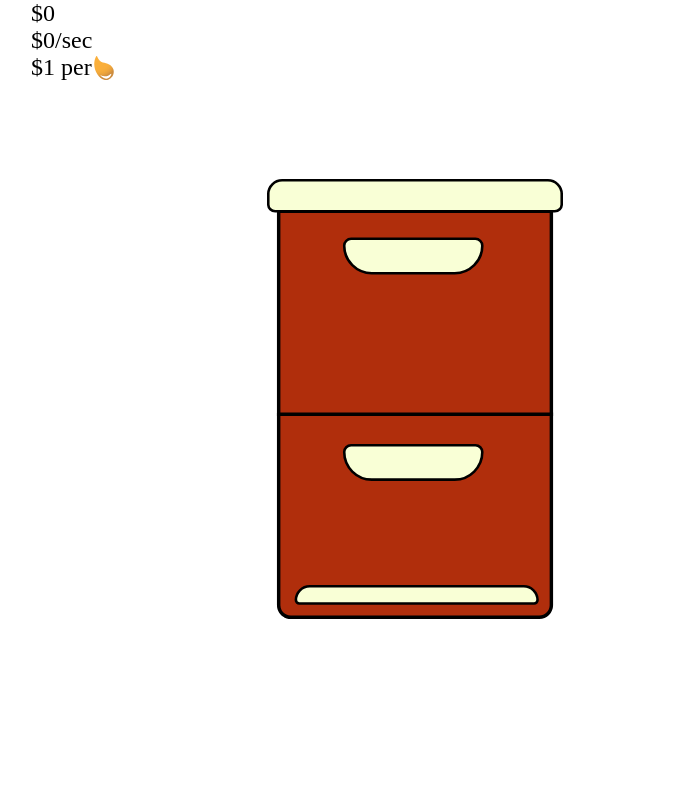
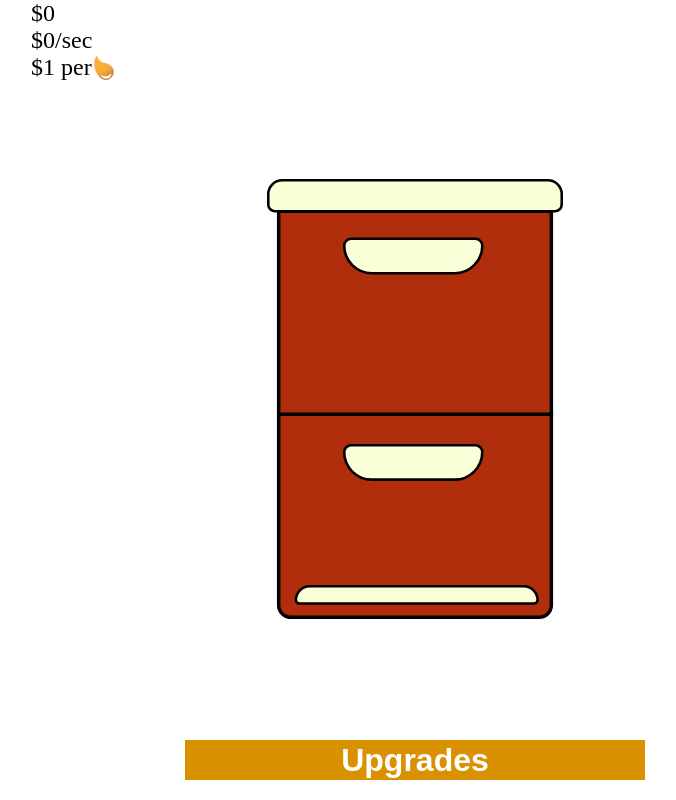
Before and after one commit to lvingonzales/honey-clicker, a React (Vite) app: page / in a window 1280 px wide. Shown: the whole page, without its empty margins (225-901 px from the left). Built offline with nearby package versions, Linux system fonts and the light colour scheme.

Commit message:
Added Upgrade Button

```diff
--- a/src/App.jsx
+++ b/src/App.jsx
@@ -2,6 +2,7 @@ import { useState } from "react";
 import HiveButton from "./Components/HiveButton";
 import "./Styles/App.css";
 import IncomeDisplay from "./Components/IncomeDisplay";
+import UpgradeButton from "./Components/UpgradeButton";
 
 export default function App () {
     const [money, setMoney] = useState(0);
@@ -17,7 +18,7 @@ export default function App () {
                 <HiveButton money={money} moneyMult={moneyMult} setMoney={setMoney}/>
             </div>
             <div className="bottomBar">
-
+                <UpgradeButton />
             </div>
         </>
     )
--- /dev/null
+++ b/src/Components/UpgradeButton.jsx
@@ -0,0 +1,5 @@
+import upgrades from "../Styles/Upgrades.module.css";
+
+export default function UpgradeButton () {
+    return <button className={upgrades.btn}>Upgrades</button>
+}
--- a/src/Styles/App.css
+++ b/src/Styles/App.css
@@ -11,4 +11,7 @@
 
 .bottomBar {
     flex: 1 1 0;
+    display: flex;
+    place-items: center;
+    place-content: space-around;
 }
--- /dev/null
+++ b/src/Styles/Upgrades.module.css
@@ -0,0 +1,17 @@
+.btn {
+    cursor: pointer;
+    width: 60%;
+    height: 50%;
+    border: 0px;
+    background-color: #da9100;
+    color: white;
+    font-size: clamp(2rem, 2vh, 3rem);
+    font-weight: 900;
+    transition: 0.2s background-color ease-in;
+}
+
+@media (hover: hover) {
+    .btn:hover {
+        background-color: #bd7e00;
+    }
+}
```
Also changed, not shown: src/Components/UpgradeDrawer.jsx (added, +9 -0 lines).
